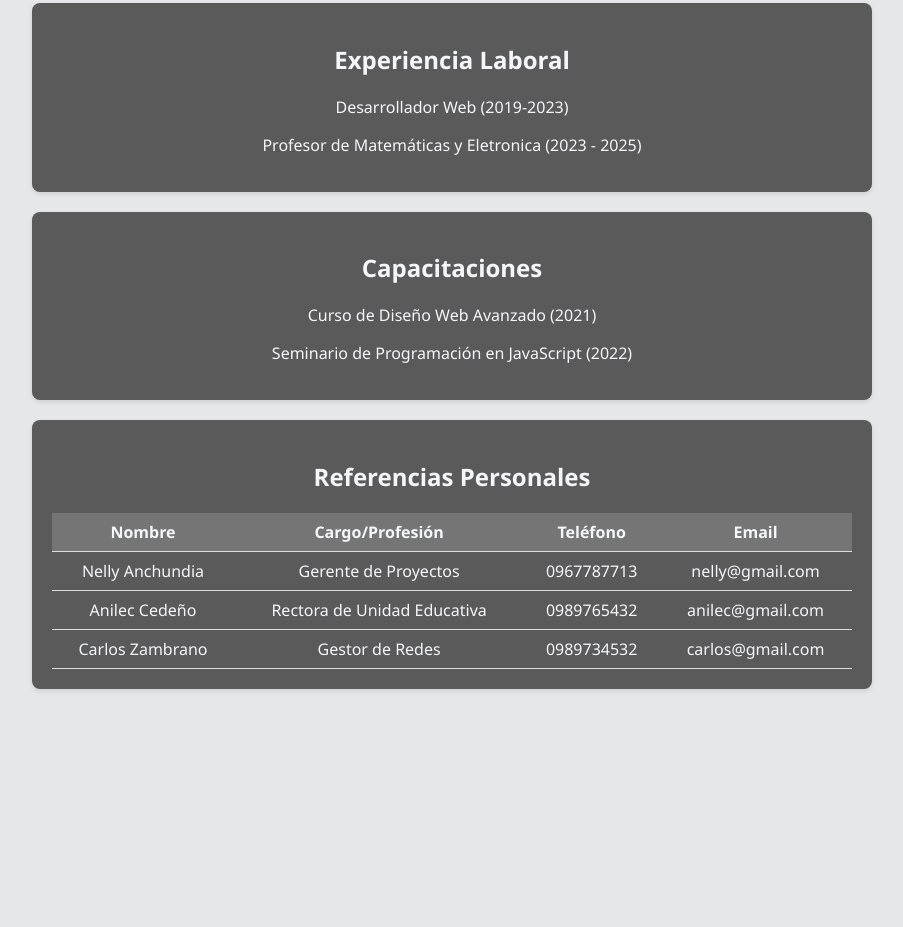
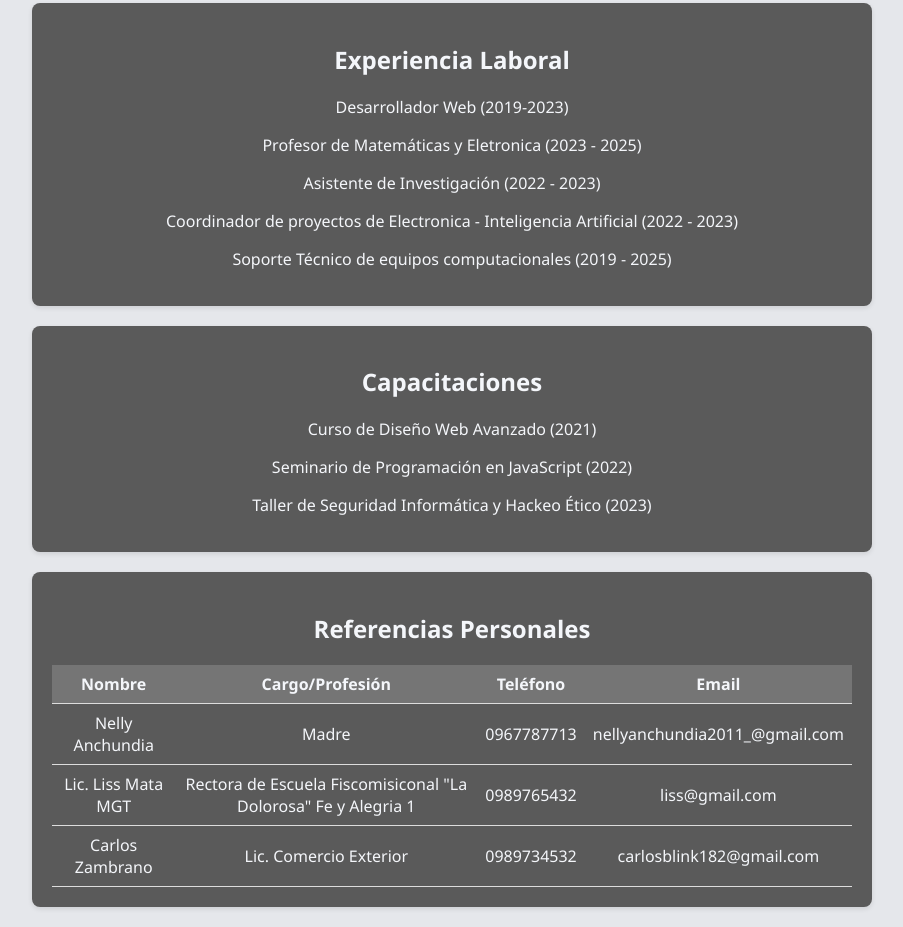
Before and after one commit to JulioZambrano25/PORTAFOLIO-JULIO-ZAMBRANO.github.io, a plain HTML site: page index.html in a window 1280 px wide. Shown: the part 728-1655 px from the top of the page, without its empty margins (188-1091 px from the left). Before the commit the page ends 1437 px from the top, so only its background shows below. Drawn offline with Linux system fonts and the light colour scheme.

Commit message:
Actualizacion de datos

```diff
--- a/index.html
+++ b/index.html
@@ -28,12 +28,16 @@
         <h2>Experiencia Laboral</h2>
         <p>Desarrollador Web (2019-2023)</p>
         <p>Profesor de Matemáticas y Eletronica (2023 - 2025)</p>
+        <p>Asistente de Investigación (2022 - 2023)</p>
+        <p>Coordinador de proyectos de Electronica - Inteligencia Artificial (2022 - 2023)</p>
+        <p>Soporte Técnico de equipos computacionales (2019 - 2025)</p>
     </div>
 
     <div class="container">
         <h2>Capacitaciones</h2>
         <p>Curso de Diseño Web Avanzado (2021)</p>
         <p>Seminario de Programación en JavaScript (2022)</p>
+        <p>Taller de Seguridad Informática y Hackeo Ético (2023)</p>
     </div>
 
     <div class="container">
@@ -47,21 +51,21 @@
             </tr>
             <tr>
                 <td>Nelly Anchundia</td>
-                <td>Gerente de Proyectos</td>
+                <td>Madre</td>
                 <td>0967787713</td>
-                <td>nelly@gmail.com</td>
+                <td>nellyanchundia2011_@gmail.com</td>
             </tr>
             <tr>
-                <td>Anilec Cedeño</td>
-                <td>Rectora de Unidad Educativa</td>
+                <td>Lic. Liss Mata MGT</td>
+                <td>Rectora de Escuela Fiscomisiconal "La Dolorosa" Fe y Alegria 1</td>
                 <td>0989765432</td>
-                <td>anilec@gmail.com</td>
+                <td>liss@gmail.com</td>
             </tr>
             <tr>
                 <td>Carlos Zambrano</td>
-                <td>Gestor de Redes</td>
+                <td>Lic. Comercio Exterior</td>
                 <td>0989734532</td>
-                <td>carlos@gmail.com</td>
+                <td>carlosblink182@gmail.com</td>
             </tr>
         </table>
     </div>
```
